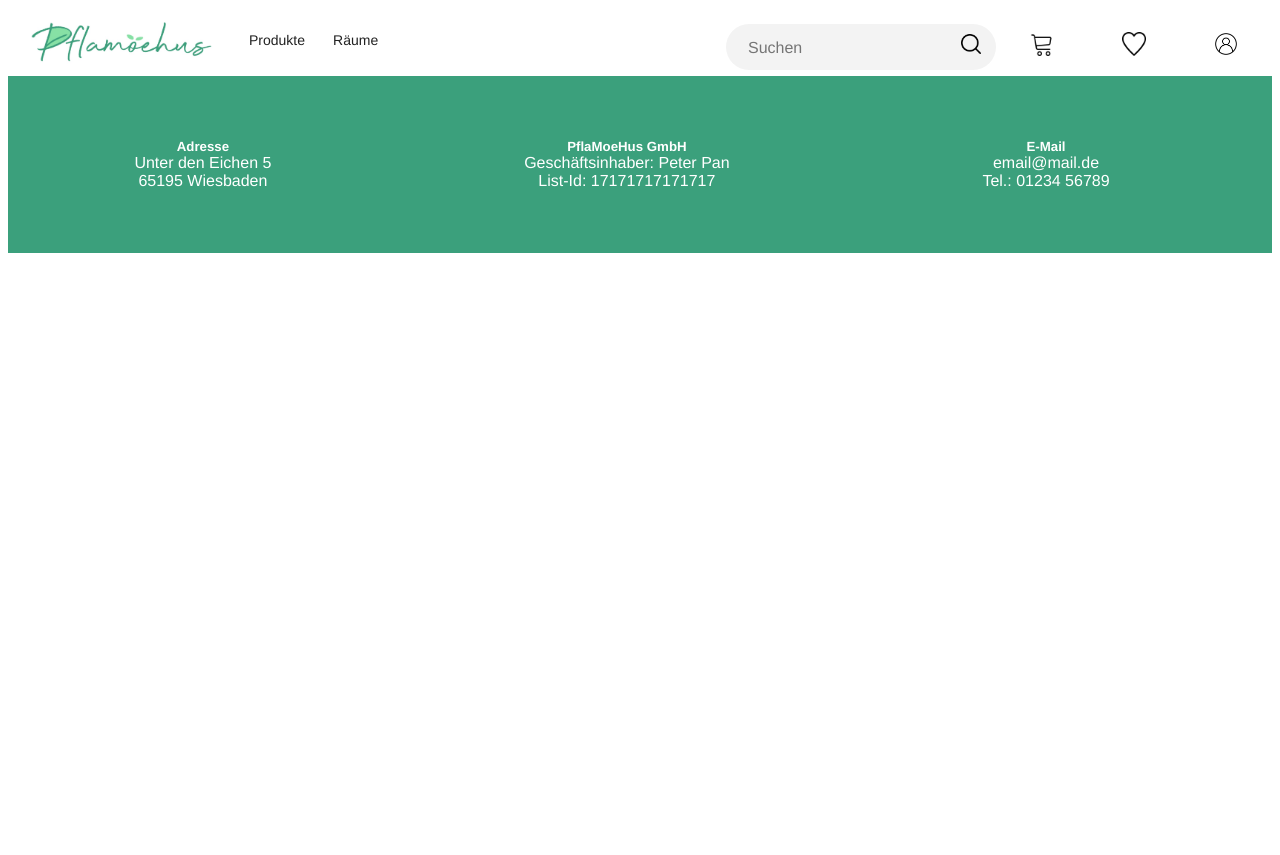
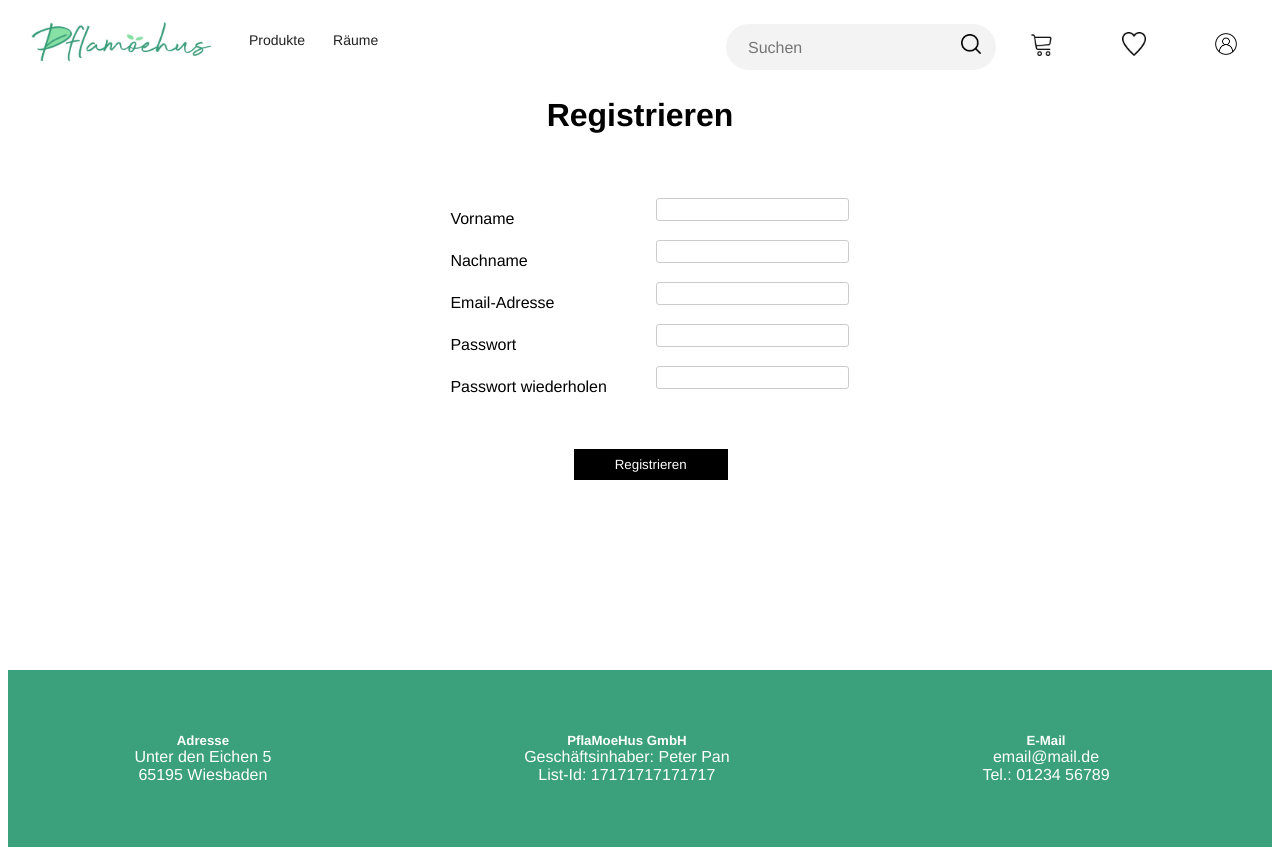
Before and after one commit to IsabelleSchmidt/BigSoftwareProject_Frontend, a Vue app: page /#/register in a window 1280 px wide. Before the commit the page ends 800 px from the top, so only its background shows below. Built offline with nearby package versions, Linux system fonts and the light colour scheme.

Commit message:
#91 Formular erstellt

```diff
--- a/src/router/index.ts
+++ b/src/router/index.ts
@@ -47,7 +47,14 @@ const routes: Array<RouteRecordRaw> = [
     name: 'Product',
     component: () => import('../views/Product.vue'),
     props: true
+  },
+  {
+    path: '/register',
+    name: 'Register',
+    component: () => import('../views/Register.vue')
   }
+
+
 ]
 
 const router = createRouter({
--- /dev/null
+++ b/src/views/Register.vue
@@ -0,0 +1,81 @@
+<template>
+    <div class="register">
+        <h1 align="center">Registrieren</h1>
+        <form action="">
+            <div class="row">
+                <div class="col1"><label for="firstname" class="left">Vorname</label></div>
+                <div class="col2"><input v-model="firstname" type="text" name="firstname" size="30" maxlenght="50" class="right"></div>
+            </div>
+            <div class="row">
+                <div class="col1"><label for="lastname" class="left">Nachname</label></div>
+                <div class="col2"><input v-model="lastname" type="text" name="lastname" size="30" maxlenght="50" class="right"></div>
+            </div>
+            <div class="row">
+                <div class="col1"><label for="email" class="left">Email-Adresse</label></div>
+                <div class="col2"><input v-model="email" type="text" name="email" size="30" maxlenght="50" class="right"></div>
+            </div>
+            <div class="row">
+                <div class="col1"><label for="password" class="left">Passwort</label></div>
+                <div class="col2"><input v-model="password" type="text" name="password" size="30" maxlenght="50" class="right"></div>
+            </div>
+            <div class="row">
+                <div class="col1"><label for="password" class="left">Passwort wiederholen</label></div>
+                <div class="col2"><input v-model="password" type="text" name="password" size="30" maxlenght="50" class="right"></div>
+            </div>
+            <input type="submit" name="registerUser" value="Registrieren">
+        </form>
+    </div>
+</template>
+
+<style scoped lang="scss">
+
+form{
+    margin: 5% 0% 15% 35%;
+}
+label{
+    padding: 12px 12px 12px 0;
+    display: inline-block;
+}
+.col1{
+    float: left;
+    width: 25%;
+}
+
+.col2{
+    float: left;
+    width:75%;
+}
+
+.row:after{
+    content:"";
+    display: table;
+    clear: both;
+}
+.row{
+    align-content: center;
+}
+input:focus{
+    outline-color: #3BA07C;
+}
+input[type=text]{
+    width: 30%;
+    padding: 0.25em;
+    border: 1px solid #ccc;
+    border-radius:3px;
+    resize: vertical;
+}
+input[type=submit]{
+    margin: 5% 0% 0% 15%;
+    padding: 1% 5%;
+    background-color: black;
+    border-style: none;
+    color: #fff;
+    &:hover{
+        background-color: #3BA07C;
+    }
+    &:focus{
+        outline: none;
+    }
+}
+
+</style>
```
